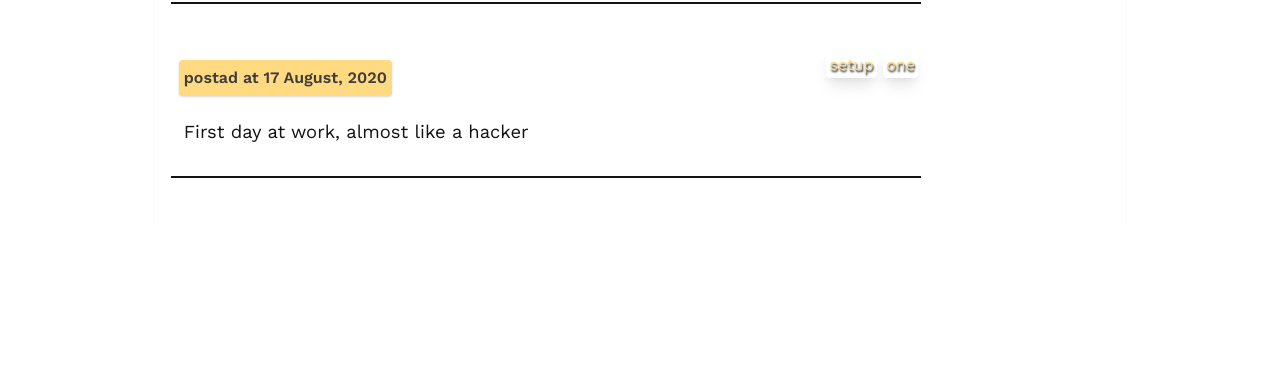
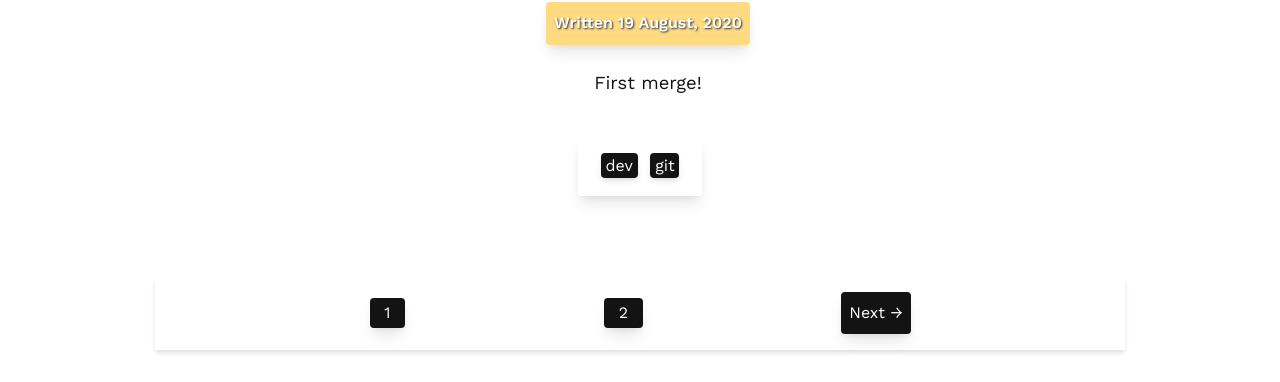
Before and after one commit to masiuciszek/dev-journal, a Gatsby site: page /posts in a window 1280 px wide. Shown: the part 694-1076 px from the top of the page. Before the commit the page ends 920 px from the top, so only its background shows below. Built offline with nearby package versions, Linux system fonts and the light colour scheme; Gatsby itself is replaced by a stand-in of ours; some packages are replaced by stand-ins of ours.

Commit message:
pagination

```diff
--- a/gatsby-node.js
+++ b/gatsby-node.js
@@ -37,7 +37,7 @@ exports.createPages = async ({
 
   const posts = result.data.allMdx.edges;
 
-  const postPerPage = 5;
+  const postPerPage = 2;
   const numPages = Math.ceil(posts.length / postPerPage);
 
   Array.from({ length: numPages }).forEach((_, index) => {
--- a/src/components/blog/Post.tsx
+++ b/src/components/blog/Post.tsx
@@ -11,68 +11,87 @@ interface Props {
 }
 
 const PostStyles = styled.article`
-  padding: 1rem 0;
-  width: 80%;
-  ${handleFlex("row", "flex-start", "flex-start")};
-
-  &:not(:first-child) {
-    margin: 2rem 0;
-  }
   position: relative;
-  border-bottom: 2px solid ${({ theme }) => theme.colors.text};
-`;
-
-const PostHeader = styled(Link)`
-  ${handleFlex("column", "flex-start", "flex-start")};
+  ${handleFlex("column", "center", "center")};
+  margin: 2rem;
+  h2,
   strong,
   p {
-    margin: 0.5rem;
-    padding: 0.3rem;
+    margin-left: 1rem;
+    padding: 0.3rem 0;
   }
+
   strong {
+    color: #fff;
     background: ${props => props.theme.colors.button};
-    color: #3e3e3e;
     border-radius: 4px;
-    box-shadow: ${({ theme }) => theme.shadow.elevations[2]};
+    box-shadow: ${({ theme }) => theme.shadow.elevations[4]};
+    padding: 0.5rem;
+    text-transform: capitalize;
+    text-shadow: 1px 1px 2px #333;
   }
-  p {
-    flex: 1;
+
+  h2 {
+    transition: ${props => props.theme.transition.mainTransition};
+    position: relative;
+    &:after {
+      content: "";
+      transition: ${props => props.theme.transition.mainTransition};
+      position: absolute;
+      bottom: -3px;
+      left: 0;
+      width: 0;
+      height: 0;
+      background: ${({ theme: { colors } }) => colors.text};
+    }
+    &:hover {
+      &:after {
+        padding: 0.1rem;
+        left: 0;
+        width: 100%;
+        height: 2px;
+      }
+    }
   }
 `;
 
 const Tags = styled.ul`
-  ${handleFlex("row", "space-between", "center")};
-  position: absolute;
-  right: 0;
-  top: 0;
+  display: flex;
+  justify-content: space-between;
+  box-shadow: ${({ theme }) => theme.shadow.elevations[4]};
+  border-radius: 4px;
+  padding: 1rem;
   li {
+    margin: 0 0.4rem;
+  }
+  a {
+    transition: ${props => props.theme.transition.mainTransition};
+    background: ${props => props.theme.colors.text};
     border-radius: 4px;
-    padding: 0 0.2em;
-    margin: 0 0.2em;
-    box-shadow: ${({ theme }) => theme.shadow.elevations[4]};
-    a {
-      text-shadow: 1px 2px 2px ${({ theme }) => theme.colors.text};
-      color: ${({ theme }) => theme.colors.button};
-      display: block;
+    padding: 0.2rem 0.3rem;
+    color: ${props => props.theme.colors.background};
+    border-radius: 4px;
+    box-shadow: ${({ theme }) => theme.shadow.elevations[3]};
+
+    &:hover {
+      box-shadow: ${({ theme }) => theme.shadow.elevations[4]};
     }
   }
-  ${below.small`
-    margin-right: auto;
-  `}
 `;
-
 const Post = ({ postData }: Props) => {
   const { title, date, spoiler, tags, path } = postData.frontmatter;
 
   return (
     <PostStyles>
-      <PostHeader to={`/posts${path}`}>
-        <strong>postad at {date} </strong> <p>{spoiler}</p>
-      </PostHeader>
+      <Link to={`/posts${path}`}>
+        <h2>{title}</h2>
+      </Link>
+      <strong>written {date} </strong>
+      <p>{spoiler}</p>
       <Tags>
         {tags.map(tag => (
           <li key={tag}>
-            <Link to={`/keyword/${tag}`}>{tag}</Link>
+            <Link to={`/tags/${tag}`}>{tag}</Link>
           </li>
         ))}
       </Tags>
--- a/src/components/layout/index.tsx
+++ b/src/components/layout/index.tsx
@@ -84,7 +84,6 @@ const Main = styled.main`
 `;
 
 const Layout: React.FC<Props> = ({ children, title }) => {
-  // TODO: CHECK IT OUT
   const { theme } = useSiteState();
 
   return (
--- /dev/null
+++ b/src/components/post_list_navigation/index.tsx
@@ -0,0 +1,58 @@
+import { Link } from "gatsby";
+import * as React from "react";
+import styled from "styled-components";
+import { handleFlex } from "../../utils/helpers";
+
+interface Props {
+  numPages: number;
+  currentPage: number;
+}
+
+const NavigationTab = styled.section`
+  ${handleFlex("row", "space-evenly", "center")};
+  box-shadow: ${props => props.theme.shadow.elevations[3]};
+  margin: 4rem 0 2rem 0;
+  padding: 1rem;
+`;
+
+const PrevNextLink = styled(Link)`
+  color: ${({ theme }) => theme.colors.background};
+  background: ${({ theme }) => theme.colors.text};
+  padding: 0.5rem;
+  border-radius: 4px;
+  box-shadow: ${props => props.theme.shadow.elevations[4]};
+  display: block;
+  transition: ${({ theme }) => theme.transition.quickTransition};
+  &:hover {
+    color: #333;
+    background: ${({ theme }) => theme.colors.button};
+  }
+`;
+
+const InsideLink = styled(PrevNextLink)`
+  padding: 0 0.8rem;
+  border: 2px solid transparent;
+  &:hover {
+    color: ${({ theme }) => theme.colors.text};
+    background: ${({ theme }) => theme.colors.background};
+    border: 2px solid ${({ theme }) => theme.colors.text};
+  }
+`;
+
+const PostListNavigation = ({ numPages, currentPage }: Props) => {
+  const isFirst = currentPage === 1;
+  const isLast = currentPage === numPages;
+
+  return (
+    <NavigationTab className="navigation">
+      {!isFirst && <PrevNextLink to="/"> ← Prev </PrevNextLink>}
+      {Array.from({ length: numPages }, (_, i) => (
+        <li key={i + 1}>
+          <InsideLink to={`/posts/${i === 0 ? "" : i + 1}`}>{i + 1}</InsideLink>
+        </li>
+      ))}
+      {!isLast && <PrevNextLink to="/"> Next → </PrevNextLink>}
+    </NavigationTab>
+  );
+};
+export default PostListNavigation;
--- a/src/templates/post-list.tsx
+++ b/src/templates/post-list.tsx
@@ -5,6 +5,7 @@ import SiteProvider from "../context/site/SiteProvider";
 import styled from "styled-components";
 import Post from "../components/blog/Post";
 import { Page } from "../components/styled/Page";
+import PostListNavigation from "../components/post_list_navigation";
 
 interface Edges {
   node: {
@@ -19,12 +20,12 @@ interface Posts {
 }
 
 const PostList = styled.section`
-  padding: 1rem;
+  /* padding: 1rem;
   box-shadow: ${({ theme }) => theme.shadow.elevations[1]};
   height: 100%;
 
   .navigation {
-  }
+  } */
 `;
 
 interface PageContextData {
@@ -40,16 +41,16 @@ const PostListTemplate: React.FC<PageProps<Posts, PageContextData>> = ({
 }) => {
   const { edges } = data.POSTS;
   const { currentPage, numPages } = pageContext;
+
+  console.log("currentPage", currentPage, " numpage ", numPages);
   return (
     <SiteProvider>
       <Layout>
         <Page>
-          <PostList>
-            {edges.map(({ node }) => (
-              <Post key={node.frontmatter.date} postData={node} />
-            ))}
-            <div className="navigation"></div>
-          </PostList>
+          {edges.map(({ node }) => (
+            <Post key={node.frontmatter.date} postData={node} />
+          ))}
+          <PostListNavigation currentPage={currentPage} numPages={numPages} />
         </Page>
       </Layout>
     </SiteProvider>
```
